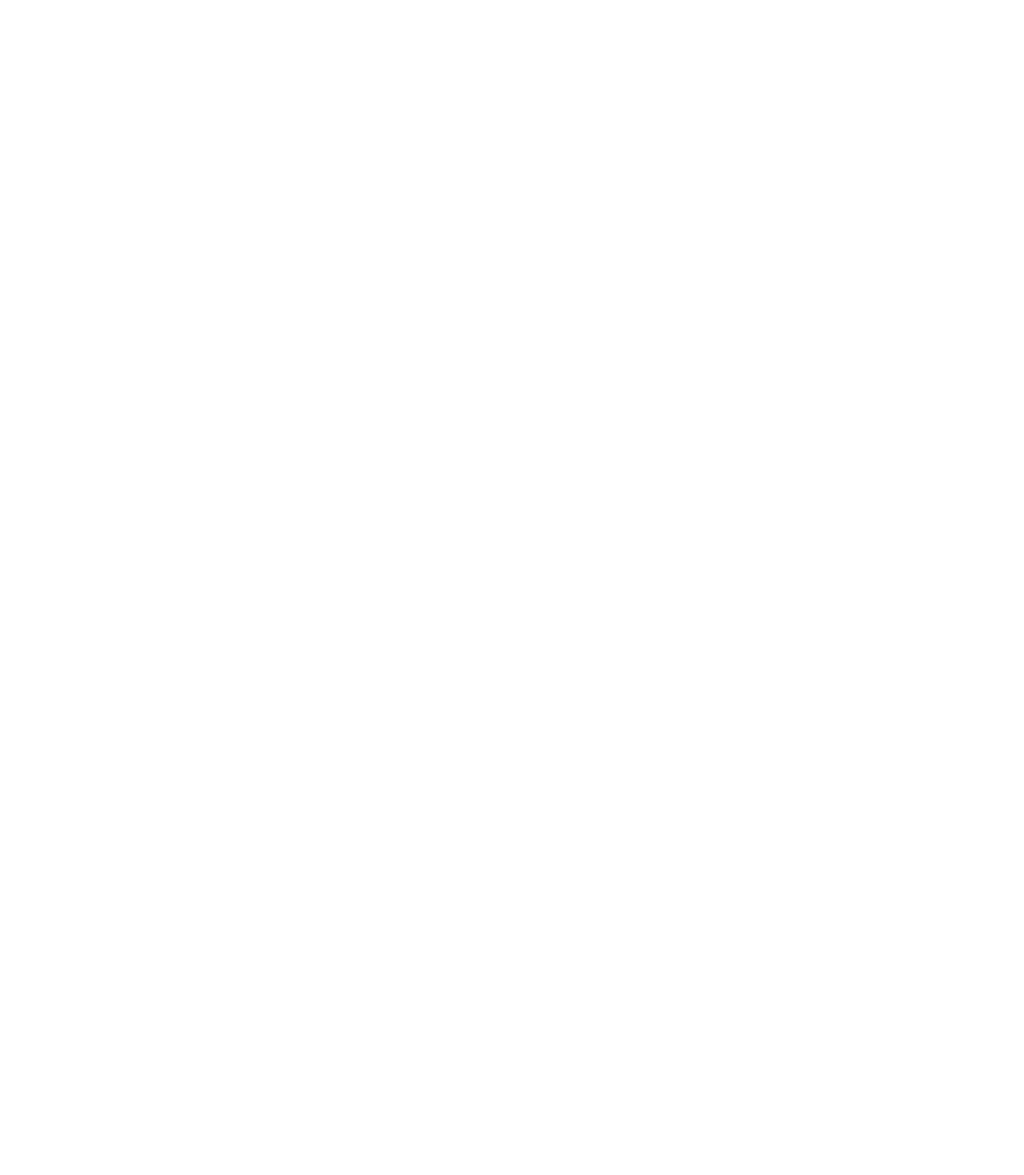
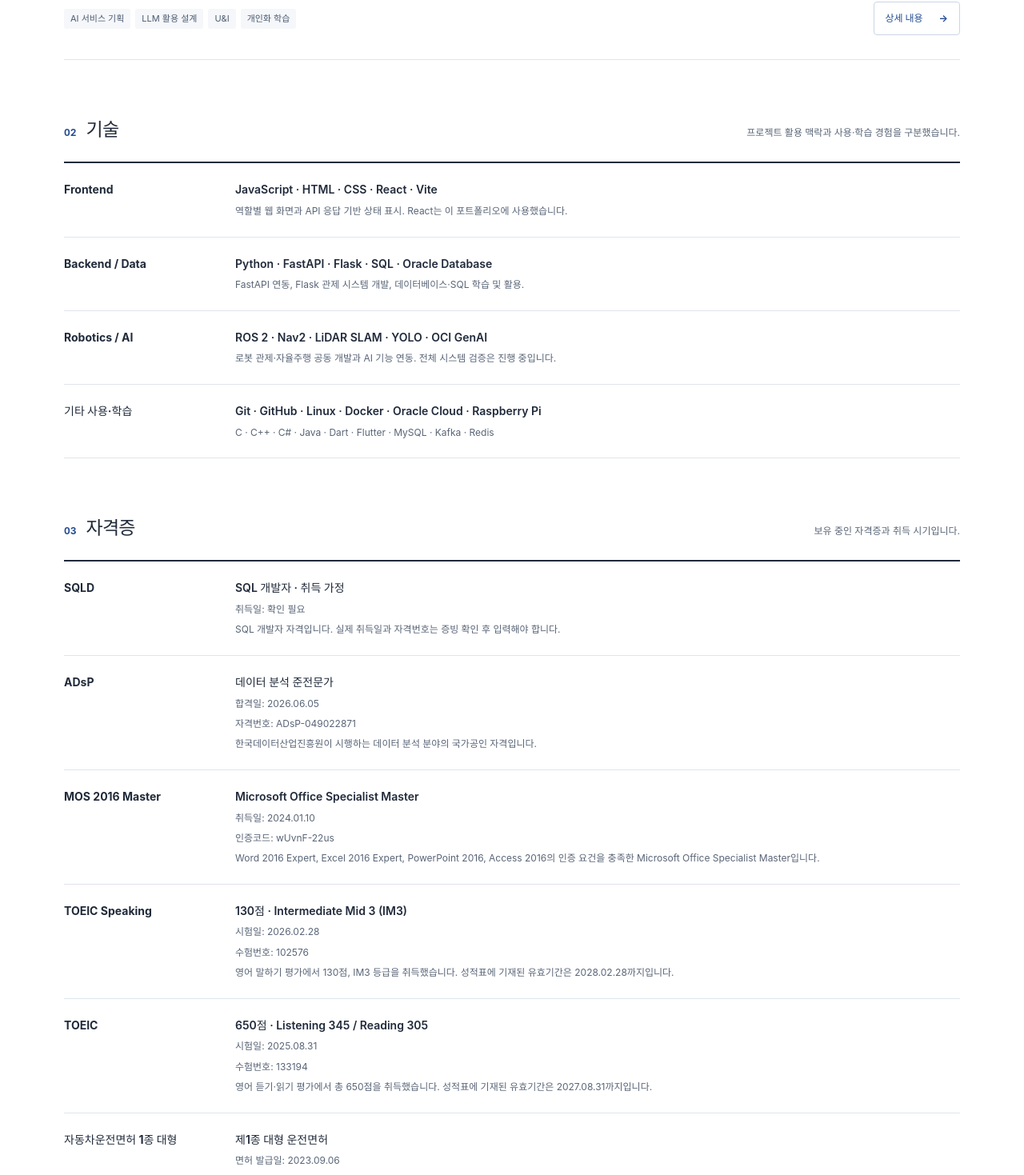
Before and after one commit to Parkjunyeong417/Parkjunyeong417.github.io, a React (Vite) app: page / in a window 1280 px wide. Shown: the part 1320-2789 px from the top of the page at 80% size. Before the commit the page ends 955 px from the top, so only its background shows below. Built offline with nearby package versions, Linux system fonts and the light colour scheme.

Commit message:
fix: 누락된 프로젝트·기술·경험 섹션 복구

```diff
--- a/src/App.jsx
+++ b/src/App.jsx
@@ -323,6 +323,54 @@
 
             <section
               className="content-section"
+              id="projects"
+              aria-labelledby="projects-title"
+            >
+              <SectionHeading
+                number="01"
+                id="projects-title"
+                title="프로젝트"
+                description="프로젝트를 선택하면 구현 과정과 상세 내용을 볼 수 있습니다."
+              />
+
+              {projects.map((project) => (
+                <Project key={project.id} project={project} />
+              ))}
+            </section>
+
+            <section
+              className="content-section"
+              id="skills"
+              aria-labelledby="skills-title"
+            >
+              <SectionHeading
+                number="02"
+                id="skills-title"
+                title="기술"
+                description="프로젝트 활용 맥락과 사용·학습 경험을 구분했습니다."
+              />
+
+              <dl className="skills-list">
+                {skills.map((skill) => (
+                  <div className="skill-row" key={skill.name}>
+                    <dt>{skill.name}</dt>
+
+                    <dd>
+                      <p className="skill-technologies">
+                        {skill.technologies}
+                      </p>
+
+                      <p className="skill-context">
+                        {skill.context}
+                      </p>
+                    </dd>
+                  </div>
+                ))}
+              </dl>
+            </section>
+
+            <section
+              className="content-section"
               id="certification"
               aria-labelledby="certification-title"
             >
@@ -337,18 +385,27 @@
                 {certifications.map((certification) => (
                   <div className="skill-row" key={certification.name}>
                     <dt>{certification.name}</dt>
-
                     <dd>
                       <p className="skill-technologies">
                         {certification.technologies}
                       </p>
 
                       <p className="skill-context">
-                        취득일:{" "}
-                        <time dateTime={certification.date.replaceAll(".", "-")}>
-                          {certification.date}
-                        </time>
+                        {certification.dateLabel}:{" "}
+                        {certification.date ? (
+                          <time dateTime={certification.date.replaceAll(".", "-")}>
+                            {certification.date}
+                          </time>
+                        ) : (
+                          "확인 필요"
+                        )}
                       </p>
+
+                      {certification.certificateNumber && (
+                        <p className="skill-context">
+                          {certification.numberLabel}: {certification.certificateNumber}
+                        </p>
+                      )}
 
                       <p className="skill-context">
                         {certification.context}
@@ -358,6 +415,48 @@
                 ))}
               </dl>
             </section>
+
+            <section
+              className="content-section"
+              id="experience"
+              aria-labelledby="experience-title"
+            >
+              <SectionHeading
+                number="04"
+                id="experience-title"
+                title="경험 및 활동"
+                description="연구실 실습과 교내 활동 기록입니다."
+              />
+
+              <div className="experience-list">
+                {experiences.map((experience) => (
+                  <article
+                    className="experience-row"
+                    key={experience.name}
+                  >
+                    <div>
+                      <h3>{experience.name}</h3>
+
+                      <p className="experience-period">
+                        {experience.period}
+                      </p>
+                    </div>
+
+                    <div>
+                      <p className="experience-role">
+                        {experience.role}
+                      </p>
+
+                      <p className="experience-description">
+                        {experience.description}
+                      </p>
+                    </div>
+                  </article>
+                ))}
+              </div>
+            </section>
+
+
           </>
         )}
       </main>
--- a/src/data.js
+++ b/src/data.js
@@ -51,10 +51,73 @@
 export const certifications = [
   {
     name: "SQLD",
-    technologies: "SQL 개발자",
-    date: "2026.08.22",
+    technologies: "SQL 개발자 · 취득 가정",
+    date: "",
+    dateLabel: "취득일",
+    certificateNumber: "",
+    numberLabel: "자격번호",
     context:
-      "데이터베이스 설계, SQL 작성 및 최적화, 데이터 분석과 활용 능력을 검증하는 자격증입니다.",
+      "SQL 개발자 자격입니다. 실제 취득일과 자격번호는 증빙 확인 후 입력해야 합니다.",
+  },
+  {
+    name: "ADsP",
+    technologies: "데이터 분석 준전문가",
+    date: "2026.06.05",
+    dateLabel: "합격일",
+    certificateNumber: "ADsP-049022871",
+    numberLabel: "자격번호",
+    context:
+      "한국데이터산업진흥원이 시행하는 데이터 분석 분야의 국가공인 자격입니다.",
+  },
+  {
+    name: "MOS 2016 Master",
+    technologies: "Microsoft Office Specialist Master",
+    date: "2024.01.10",
+    dateLabel: "취득일",
+    certificateNumber: "wUvnF-22us",
+    numberLabel: "인증코드",
+    context:
+      "Word 2016 Expert, Excel 2016 Expert, PowerPoint 2016, Access 2016의 인증 요건을 충족한 Microsoft Office Specialist Master입니다.",
+  },
+  {
+    name: "TOEIC Speaking",
+    technologies: "130점 · Intermediate Mid 3 (IM3)",
+    date: "2026.02.28",
+    dateLabel: "시험일",
+    certificateNumber: "102576",
+    numberLabel: "수험번호",
+    context:
+      "영어 말하기 평가에서 130점, IM3 등급을 취득했습니다. 성적표에 기재된 유효기간은 2028.02.28까지입니다.",
+  },
+  {
+    name: "TOEIC",
+    technologies: "650점 · Listening 345 / Reading 305",
+    date: "2025.08.31",
+    dateLabel: "시험일",
+    certificateNumber: "133194",
+    numberLabel: "수험번호",
+    context:
+      "영어 듣기·읽기 평가에서 총 650점을 취득했습니다. 성적표에 기재된 유효기간은 2027.08.31까지입니다.",
+  },
+  {
+    name: "자동차운전면허 1종 대형",
+    technologies: "제1종 대형 운전면허",
+    date: "2023.09.06",
+    dateLabel: "면허 발급일",
+    certificateNumber: "13-21-606259-10",
+    numberLabel: "운전면허번호",
+    context:
+      "운전경력증명서에 기재된 제1종 대형 운전면허 보유 내역입니다.",
+  },
+  {
+    name: "컴퓨터활용능력 1급 필기",
+    technologies: "필기시험 합격 · 최종 자격 취득 아님",
+    date: "2026.02.11",
+    dateLabel: "필기 합격일",
+    certificateNumber: "10-019994",
+    numberLabel: "필기 합격확인서상 자격번호",
+    context:
+      "대한상공회의소 컴퓨터활용능력 1급 필기시험 합격 내역입니다. 실기시험 합격을 포함한 최종 자격 취득과는 구분됩니다.",
   },
 ];
 
```
